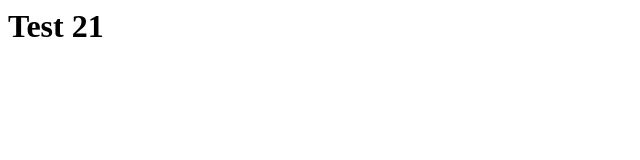
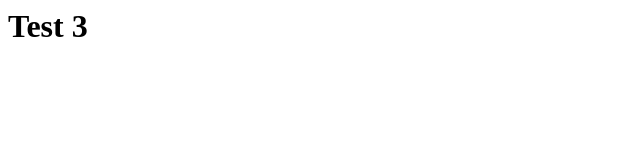
Before and after one commit to JustinStach21/vue-display-test, a Vue app: page / in a window 1280 px wide. Shown: the top 160 px of the page, without its empty margins (0-640 px from the left). Built offline with nearby package versions, Linux system fonts and the light colour scheme.

Commit message:
Update App.vue

```diff
--- a/src/App.vue
+++ b/src/App.vue
@@ -1,6 +1,6 @@
 <template>
     <div>
-        <h1>Test 21</h1>
+        <h1>Test 3</h1>
     </div>
 </template>
 
```
